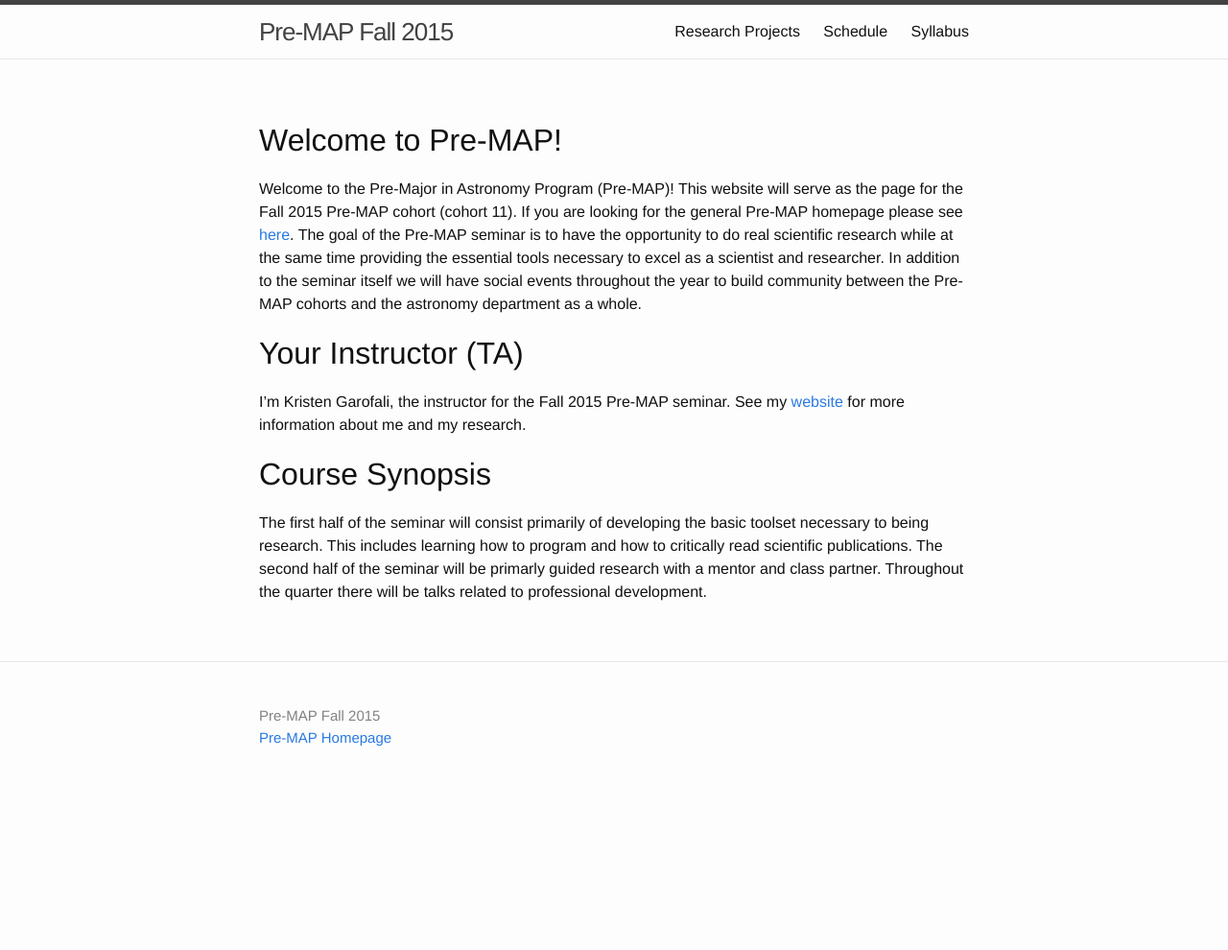
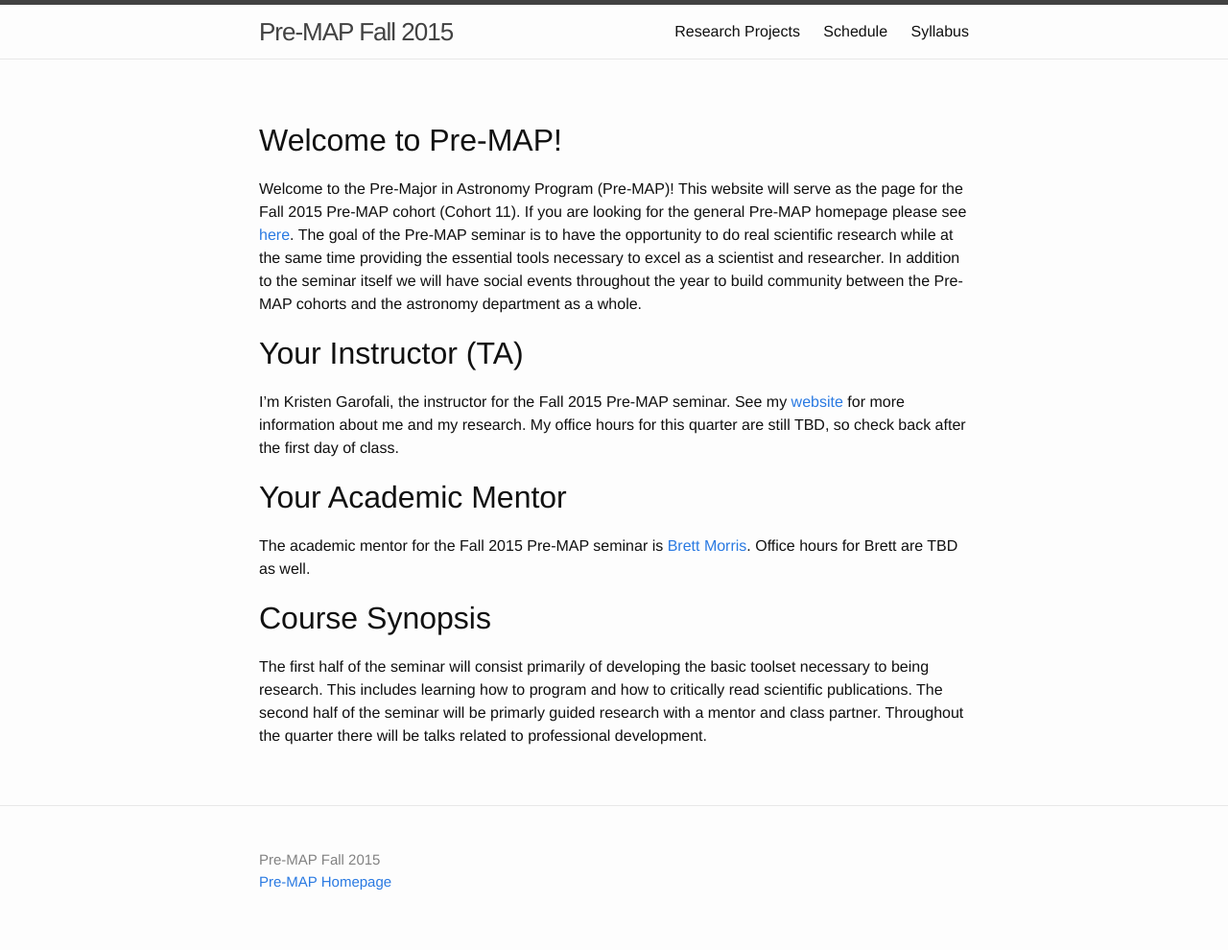
Before and after one commit to kgarofali/Pre-MAP, a Jekyll site: the page built from index.md, in a window 1280 px wide. Shown: the whole page at 96% size. Built offline with Jekyll 4.4.1, drawn with Linux system fonts in a browser that asks for light colours; before the commit the page ends 900 px from its top, so only the background shows below that.

Commit message:
brett's info on index page

```diff
--- a/index.md
+++ b/index.md
@@ -4,10 +4,13 @@ layout: page
 ---
 
 ##Welcome to Pre-MAP!
-Welcome to the Pre-Major in Astronomy Program (Pre-MAP)! This website will serve as the page for the Fall 2015 Pre-MAP cohort (cohort 11). If you are looking for the general Pre-MAP homepage please see [here](http://www.astro.washington.edu/users/premap/). The goal of the Pre-MAP seminar is to have the opportunity to do real scientific research while at the same time providing the essential tools necessary to excel as a scientist and researcher. In addition to the seminar itself we will have social events throughout the year to build community between the Pre-MAP cohorts and the astronomy department as a whole.
+Welcome to the Pre-Major in Astronomy Program (Pre-MAP)! This website will serve as the page for the Fall 2015 Pre-MAP cohort (Cohort 11). If you are looking for the general Pre-MAP homepage please see [here](http://www.astro.washington.edu/users/premap/). The goal of the Pre-MAP seminar is to have the opportunity to do real scientific research while at the same time providing the essential tools necessary to excel as a scientist and researcher. In addition to the seminar itself we will have social events throughout the year to build community between the Pre-MAP cohorts and the astronomy department as a whole.
 
 ## Your Instructor (TA)
-I'm Kristen Garofali, the instructor for the Fall 2015 Pre-MAP seminar. See my [website](http://kgarofali.github.io) for more information about me and my research.
+I'm Kristen Garofali, the instructor for the Fall 2015 Pre-MAP seminar. See my [website](http://kgarofali.github.io) for more information about me and my research. My office hours for this quarter are still TBD, so check back after the first day of class.
+
+## Your Academic Mentor
+The academic mentor for the Fall 2015 Pre-MAP seminar is [Brett Morris](http://staff.washington.edu/bmmorris/). Office hours for Brett are TBD as well.
 
 ##Course Synopsis
 The first half of the seminar will consist primarily of developing the basic toolset necessary to being research. This includes learning how to program and how to critically read scientific publications. The second half of the seminar will be primarly guided research with a mentor and class partner. Throughout the quarter there will be talks related to professional development.
```
